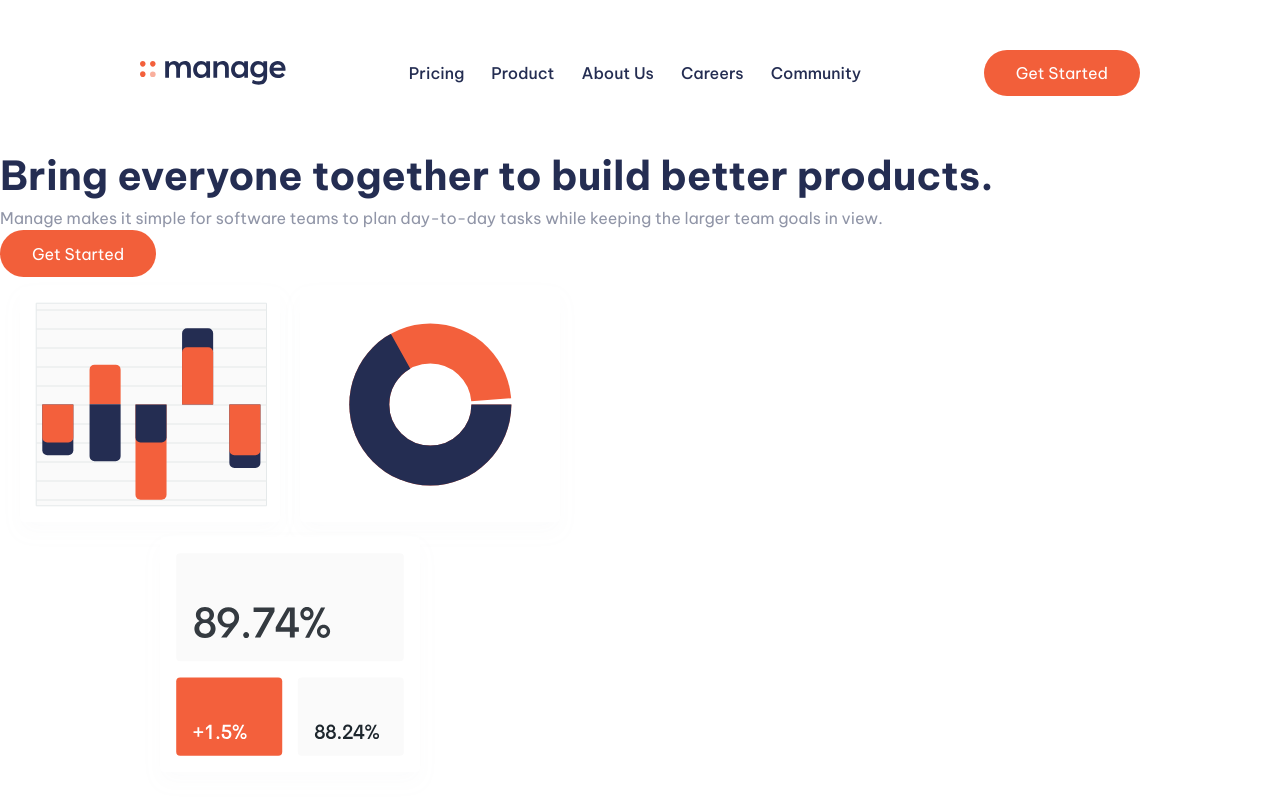
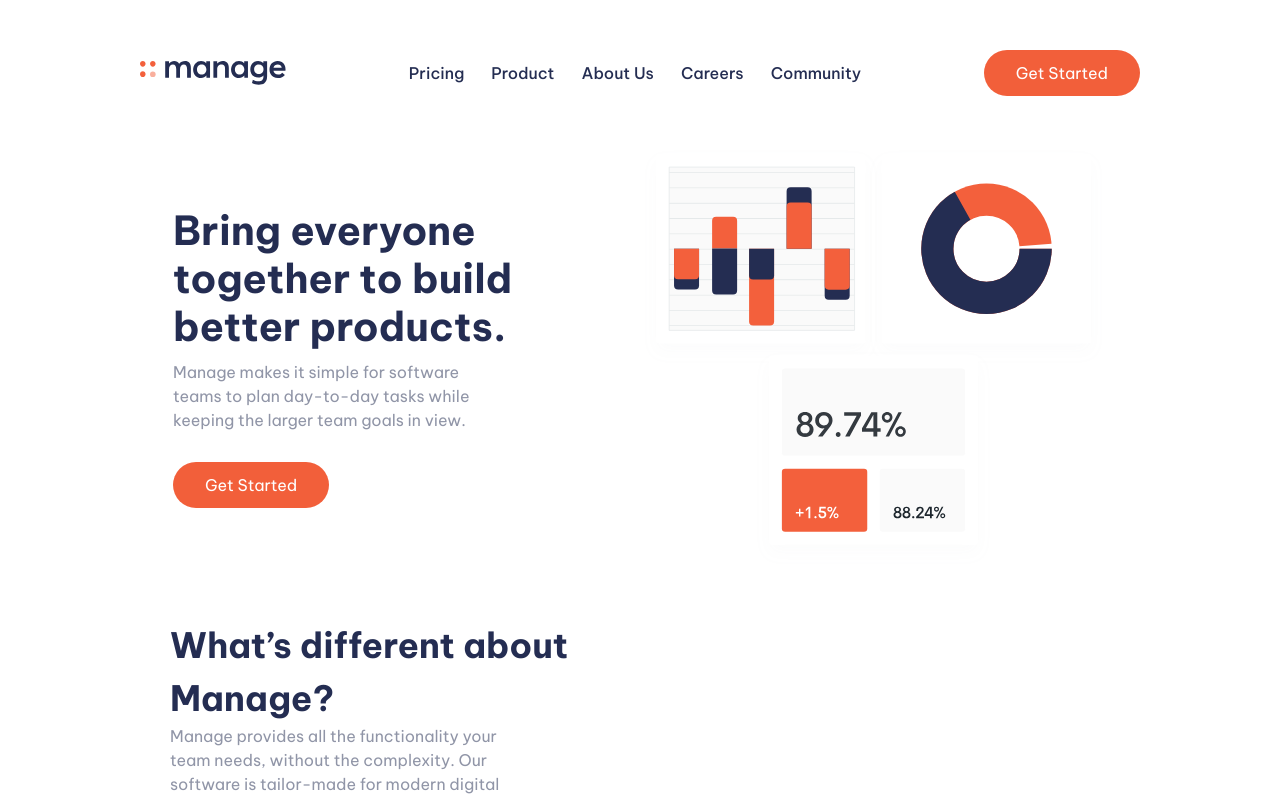
Before and after one commit to yacineKahlerras/manage-landing-page, a React (Create React App) app: page / in a window 1280 px wide. Shown: the top 800 px of the page. Built offline with nearby package versions, Linux system fonts and the light colour scheme.

Commit message:
hero section

```diff
--- /dev/null
+++ b/src/styles/componentsStyles/_hero.scss
@@ -0,0 +1,39 @@
+@use "../utils" as *;
+
+.hero {
+  width: var(--max-width-1);
+  display: flex;
+  flex-direction: column-reverse;
+  justify-content: center;
+  align-items: center;
+  margin: 0 auto;
+  margin-bottom: 5rem;
+
+  .img-side {
+    width: min(100%, 46.7rem);
+  }
+
+  @include desktop {
+    flex-direction: row;
+  }
+}
+
+.text-side {
+  width: min(100%, 46.7rem);
+  text-align: center;
+
+  p {
+    max-width: 33.7rem;
+    margin: 0 auto;
+    margin-bottom: 3rem;
+  }
+
+  @include desktop {
+    text-align: left;
+
+    p {
+      margin: 0;
+      margin-bottom: 3rem;
+    }
+  }
+}
--- a/src/styles/componentsStyles/_index.scss
+++ b/src/styles/componentsStyles/_index.scss
@@ -1,2 +1,3 @@
 @forward "_nav";
 @forward "_sidemenu";
+@forward "_hero";
--- a/src/styles/style.scss
+++ b/src/styles/style.scss
@@ -1,2 +1,8 @@
 @use "utils";
 @use "componentsStyles";
+
+main {
+  width: var(--max-width-1);
+  padding: 0 3rem;
+  margin: 0 auto;
+}
--- a/src/styles/utils/_globals.scss
+++ b/src/styles/utils/_globals.scss
@@ -34,6 +34,8 @@ body {
   h1 {
     font-size: var(--font-size-1);
     font-weight: 700;
+    line-height: 1.2;
+    margin-bottom: 0.9rem;
   }
   h2 {
     font-size: var(--font-size-2);
```
